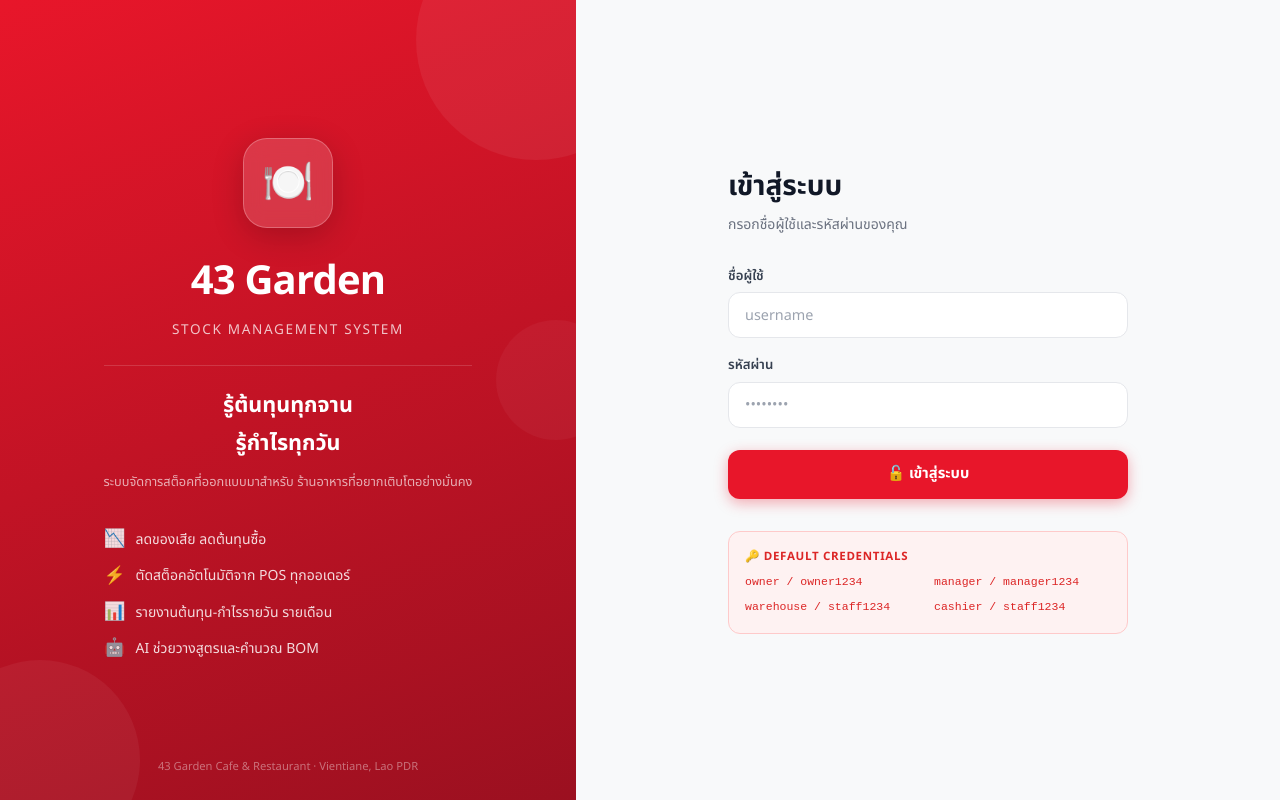
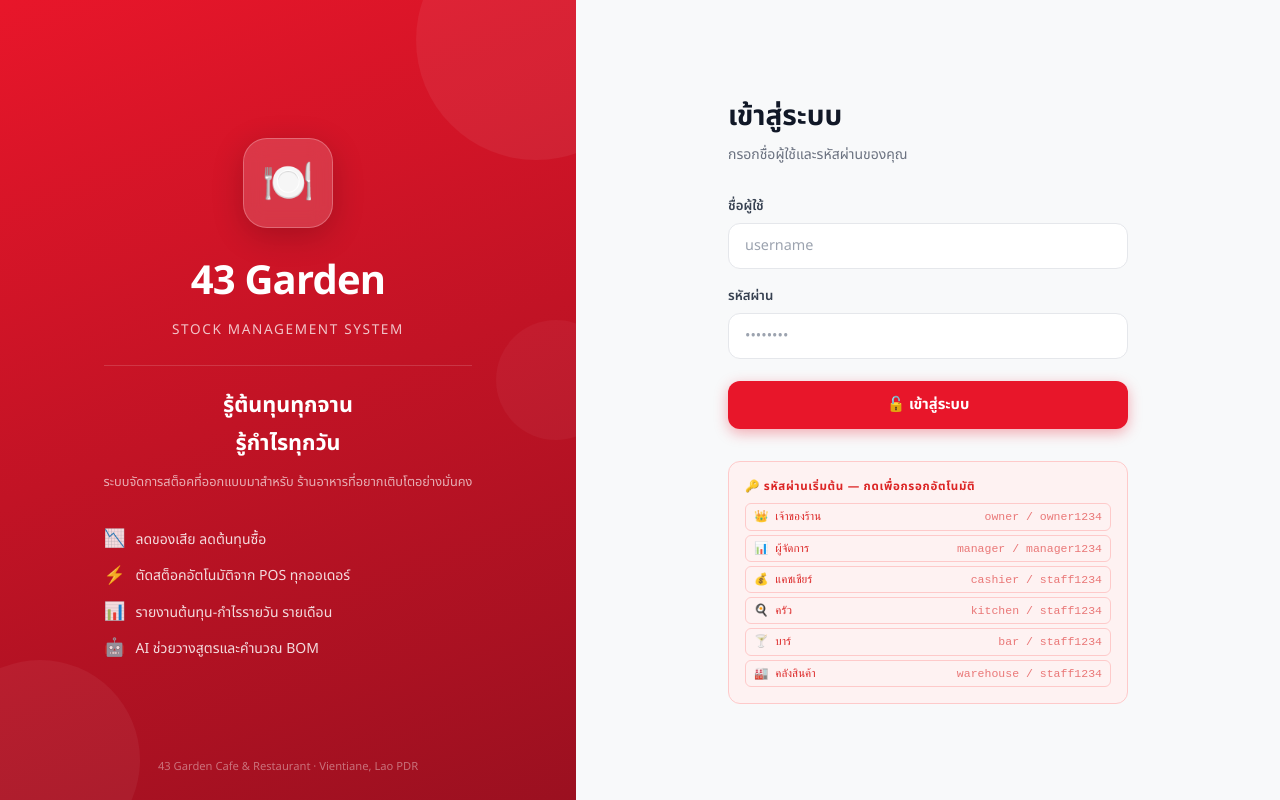
Before and after one commit to SNG-logistics/stock-system, a Next.js app: page /login in a window 1280 px wide. Built offline with nearby package versions, Linux system fonts and the light colour scheme.

Commit message:
update login credentials panel

```diff
--- a/src/app/login/page.tsx
+++ b/src/app/login/page.tsx
@@ -208,19 +208,29 @@ export default function LoginPage() {
 
                     {/* Quick credentials hint */}
                     <div style={{ marginTop: '2rem', padding: '1rem', background: '#FEF2F2', borderRadius: 12, border: '1px solid #FECACA' }}>
-                        <p style={{ fontSize: '0.72rem', fontWeight: 700, color: '#DC2626', marginBottom: 6, textTransform: 'uppercase', letterSpacing: '0.06em' }}>
-                            🔑 Default Credentials
+                        <p style={{ fontSize: '0.72rem', fontWeight: 700, color: '#DC2626', marginBottom: 8, textTransform: 'uppercase', letterSpacing: '0.06em' }}>
+                            🔑 รหัสผ่านเริ่มต้น — กดเพื่อกรอกอัตโนมัติ
                         </p>
-                        <div style={{ display: 'grid', gridTemplateColumns: '1fr 1fr', gap: '4px 12px' }}>
+                        <div style={{ display: 'flex', flexDirection: 'column', gap: '4px' }}>
                             {[
-                                ['owner', 'owner1234'], ['manager', 'manager1234'],
-                                ['warehouse', 'staff1234'], ['cashier', 'staff1234'],
-                            ].map(([u, p]) => (
+                                { u: 'owner', p: 'owner1234', label: '👑 เจ้าของร้าน' },
+                                { u: 'manager', p: 'manager1234', label: '📊 ผู้จัดการ' },
+                                { u: 'cashier', p: 'staff1234', label: '💰 แคชเชียร์' },
+                                { u: 'kitchen', p: 'staff1234', label: '🍳 ครัว' },
+                                { u: 'bar', p: 'staff1234', label: '🍸 บาร์' },
+                                { u: 'warehouse', p: 'staff1234', label: '🏭 คลังสินค้า' },
+                            ].map(({ u, p, label }) => (
                                 <button key={u} onClick={() => setForm({ username: u, password: p })} style={{
-                                    background: 'none', border: 'none', cursor: 'pointer', textAlign: 'left',
-                                    padding: '2px 0', fontFamily: 'monospace', fontSize: '0.72rem', color: '#DC2626'
-                                }}>
-                                    {u} / {p}
+                                    background: 'none', border: '1px solid #FECACA', borderRadius: 6, cursor: 'pointer',
+                                    textAlign: 'left', padding: '4px 8px', fontFamily: 'monospace', fontSize: '0.72rem',
+                                    color: '#DC2626', display: 'flex', justifyContent: 'space-between', gap: 8,
+                                    transition: 'background 0.15s',
+                                }}
+                                    onMouseEnter={e => (e.currentTarget.style.background = '#FEE2E2')}
+                                    onMouseLeave={e => (e.currentTarget.style.background = 'none')}
+                                >
+                                    <span>{label}</span>
+                                    <span style={{ opacity: 0.6 }}>{u} / {p}</span>
                                 </button>
                             ))}
                         </div>
```
